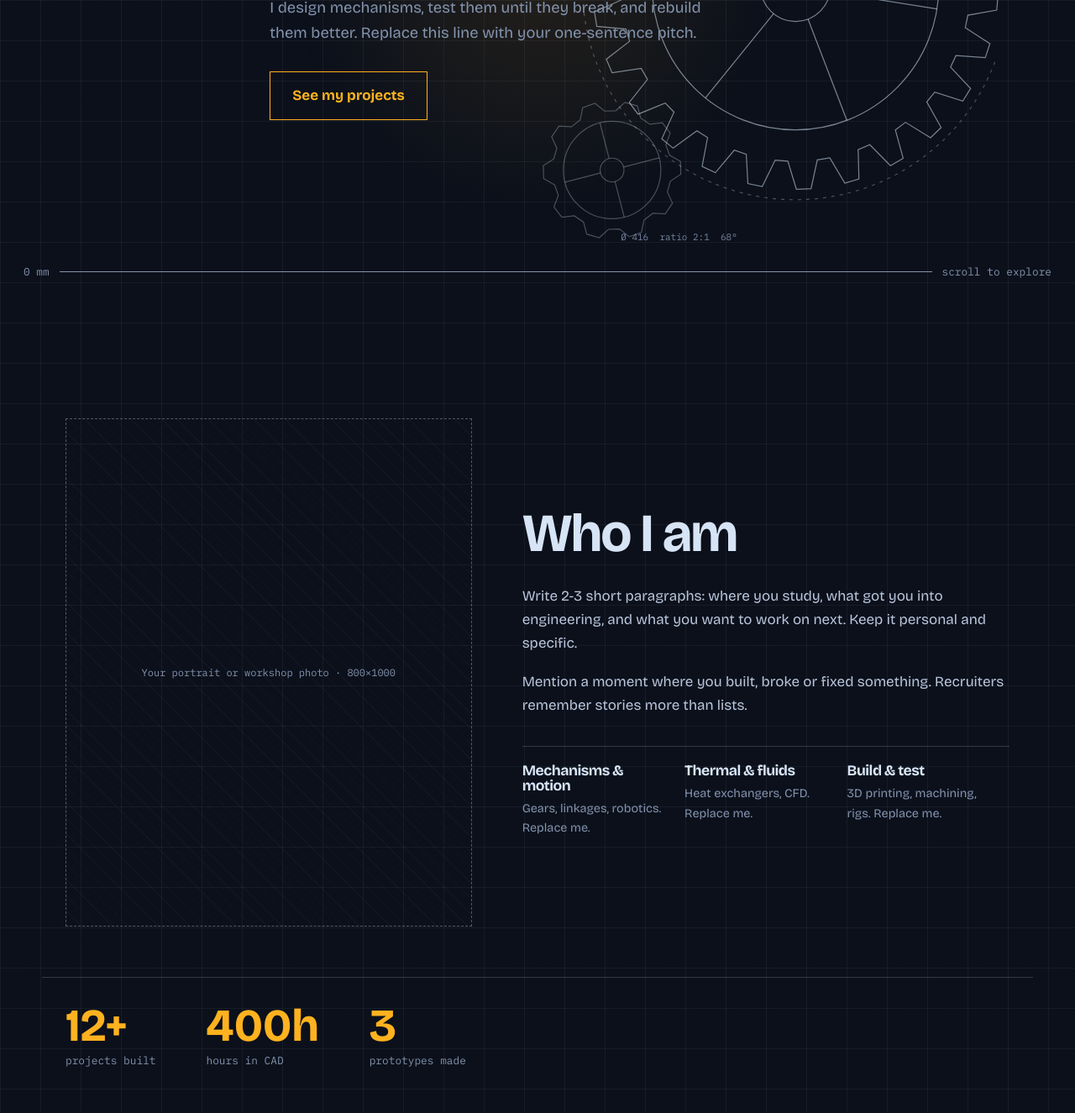
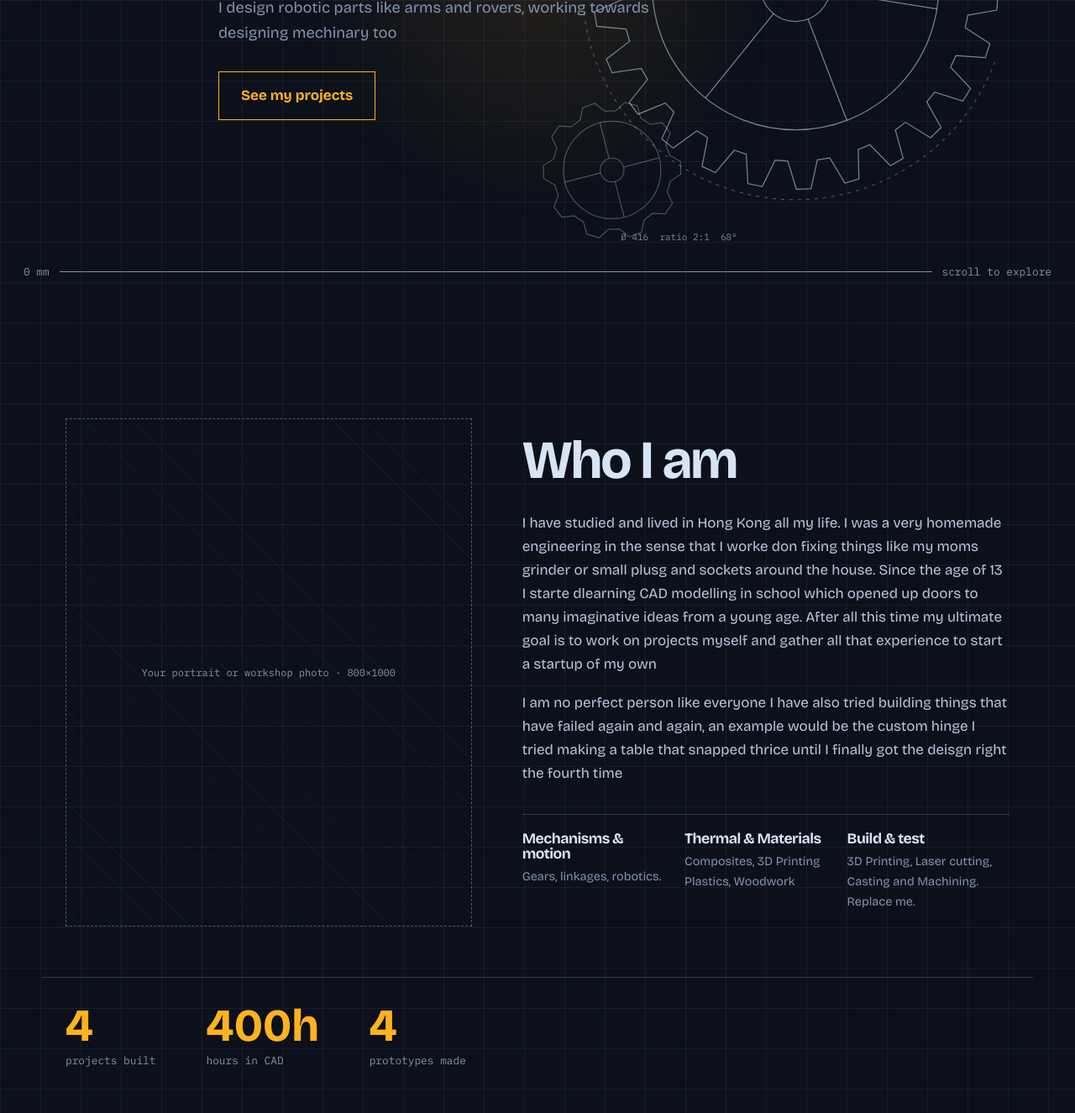
Before and after one commit to veershah0104/Engineering-Portfolio, a plain HTML site: page index.html in a window 1280 px wide. Shown: the part 432-1757 px from the top of the page at 84% size. Drawn offline with nearby package versions, Linux system fonts and the light colour scheme.

Commit message:
Revise portfolio details and project descriptions (not completed yet)
Updated personal information and project descriptions to reflect current studies and experiences.

```diff
--- a/index.html
+++ b/index.html
@@ -2,17 +2,17 @@
 <header id="nav" class="nav"></header>
 <main>
 <section class="hero"><canvas id="hero-canvas" aria-hidden="true"></canvas>
-<div class="wrap"><p class="mono">Mechanical Engineering student · University Name · Class of 2027</p>
-<h1>Your Name</h1><p class="sub">I design mechanisms, test them until they break, and rebuild them better. Replace this line with your one-sentence pitch.</p><a class="btn" href="#work">See my projects</a></div>
+<div class="wrap"><p class="mono">Mechanical Engineering student · The Hong Kong University of Science and Technology · Class of 2028</p>
+<h1>Your Name</h1><p class="sub">I design robotic parts like arms and rovers, working towards designing mechinary too</p><a class="btn" href="#work">See my projects</a></div>
 <div class="dim mono"><span>0 mm</span><i></i><span>scroll to explore</span></div></section>
 
 <section class="s" id="about"><div class="wrap about">
 <figure class="ph sq rv" data-label="Your portrait or workshop photo · 800×1000"><!-- <img src="assets/portrait.jpg" alt="Your Name"> --></figure>
 <div class="rv"><h2>Who I am</h2>
-<p>Write 2-3 short paragraphs: where you study, what got you into engineering, and what you want to work on next. Keep it personal and specific.</p>
-<p>Mention a moment where you built, broke or fixed something. Recruiters remember stories more than lists.</p>
-<div class="likes"><div><h3>Mechanisms &amp; motion</h3><p>Gears, linkages, robotics. Replace me.</p></div><div><h3>Thermal &amp; fluids</h3><p>Heat exchangers, CFD. Replace me.</p></div><div><h3>Build &amp; test</h3><p>3D printing, machining, rigs. Replace me.</p></div></div></div></div>
-<div class="wrap stats rv"><div><b data-n="12" data-s="+">0</b><span class="mono">projects built</span></div><div><b data-n="400" data-s="h">0</b><span class="mono">hours in CAD</span></div><div><b data-n="3">0</b><span class="mono">prototypes made</span></div></div></section>
+<p>I have studied and lived in Hong Kong all my life. I was a very homemade engineering in the sense that I worke don fixing things like my moms grinder or small plusg and sockets around the house. Since the age of 13 I starte dlearning CAD modelling in school which opened up doors to many imaginative ideas from a young age. After all this time my ultimate goal is to work on projects myself and gather all that experience to start a startup of my own</p>
+<p>I am no perfect person like everyone I have also tried building things that have failed again and again, an example would be the custom hinge I tried making a table that snapped thrice until I finally got the deisgn right the fourth time</p>
+<div class="likes"><div><h3>Mechanisms &amp; motion</h3><p>Gears, linkages, robotics.</p></div><div><h3>Thermal &amp; Materials</h3><p>Composites, 3D Printing Plastics, Woodwork</p></div><div><h3>Build &amp; test</h3><p>3D Printing, Laser cutting, Casting and Machining. Replace me.</p></div></div></div></div>
+<div class="wrap stats rv"><div><b data-n="4" data-s="">0</b><span class="mono">projects built</span></div><div><b data-n="400" data-s="h">0</b><span class="mono">hours in CAD</span></div><div><b data-n="4">0</b><span class="mono">prototypes made</span></div></div></section>
 
 <section class="s" id="work"><div class="wrap"><h2>Selected work</h2><div class="cards">
 <a class="card rv" href="project-1.html"><figure class="ph" data-label="Project 1 cover image · 1600×900"><!-- <img src="assets/p1-cover.jpg" alt="Describe image"> --></figure><h3>Project Title 1 <em>↗</em></h3><p>One sentence on what this project is and what you achieved.</p><div class="tags"><span>SolidWorks</span><span>FEA</span><span>Prototyping</span></div></a>
```
